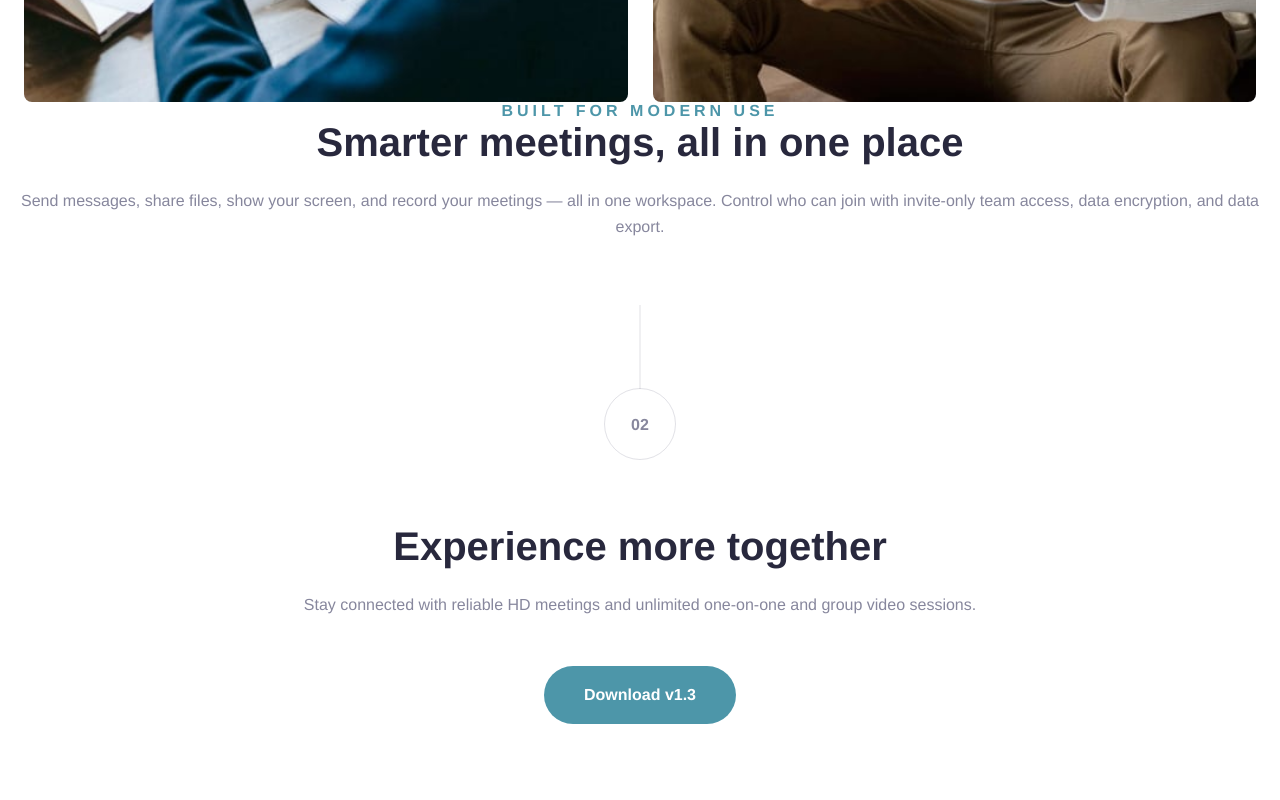
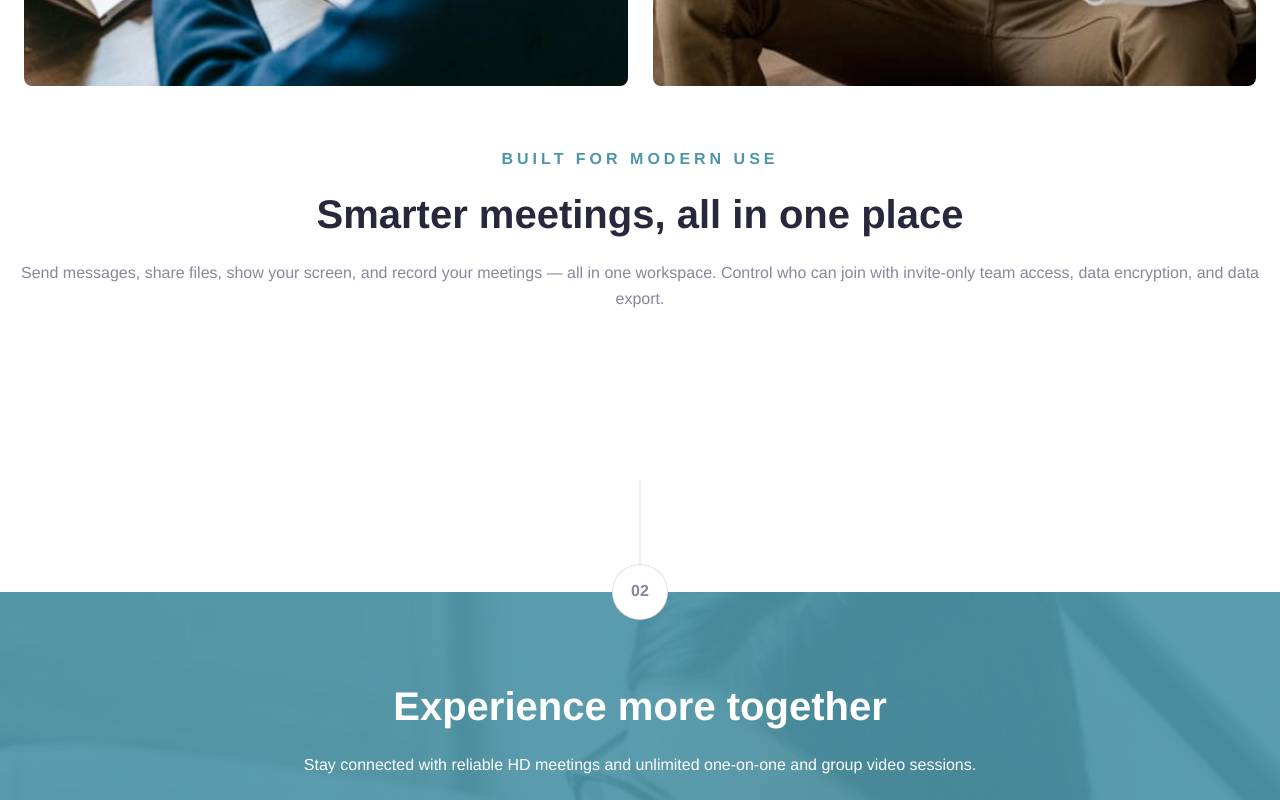
Before and after one commit to DonHeidi/meet-landing-page, a Vue app: page / in a window 1280 px wide. Shown: the part 2220-3020 px from the top of the page. Before the commit the page ends 2960 px from the top, so only its background shows below. Built offline with nearby package versions, Linux system fonts and the light colour scheme.

Commit message:
added footer

```diff
--- a/src/App.vue
+++ b/src/App.vue
@@ -3,13 +3,13 @@ import { defineComponent } from 'vue'
   import HeroSection from './components/LandingHero.vue'
   import BrandLogo from './components/BrandLogo.vue'
   import LandingSection from './components/LandingSection.vue'
-import SectionCTA from './components/SectionCTA.vue'
-import SectionGrid from './components/SectionGrid.vue'
   import CTAButton from './components/cta/CTAButton.vue'
   import CopyOverline from './components/copy/CopyOverline.vue'
   import CopyHeading from './components/copy/CopyHeading.vue'
   import CopySubHeading from './components/copy/CopySubHeading.vue'
   import CopyBody from './components/copy/CopyBody.vue'
+  import GalleryGrid from './components/grid/GalleryGrid.vue'
+  import GalleryImage from './components/grid/GalleryImage.vue'
 
   export default defineComponent({
     name: 'App',
@@ -17,13 +17,24 @@ export default defineComponent({
       HeroSection,
       BrandLogo,
       LandingSection,
-    SectionGrid,
-    SectionCTA,
       CTAButton,
       CopyOverline,
       CopyHeading,
       CopySubHeading,
       CopyBody,
+      GalleryGrid,
+      GalleryImage,
+    },
+    data: () => {
+      return {
+        headline: 'Group Chat for Everyone',
+        copyHero:
+          'Meet makes it easy to connect with others face-to-face virtually and collaborate across any device.',
+        womanInVideoCall: require('@/assets/desktop/image-woman-in-videocall.jpg'),
+        womenVideochatting: require('@/assets/desktop/image-women-videochatting.jpg'),
+        menInMeeting: require('@/assets/desktop/image-men-in-meeting.jpg'),
+        manTexting: require('@/assets/desktop/image-man-texting.jpg'),
+      }
     },
   })
 </script>
@@ -32,18 +43,20 @@ export default defineComponent({
   <header>
     <BrandLogo />
     <HeroSection>
-      <CopyHeading>Group Chat for Everyone</CopyHeading>
-      <CopyBody
-        >Meet makes it easy to connect with others face-to-face virtually and
-        collaborate across any device.
-      </CopyBody>
-      <CTAButton theme="primary">Download <span>v1.3</span></CTAButton>
-      <CTAButton theme="secondary">What is it?</CTAButton>
+      <CopyHeading>{{ headline }}</CopyHeading>
+      <CopyBody>{{ copyHero }}</CopyBody>
+      <CTAButton>Download <span>v1.3</span></CTAButton>
+      <CTAButton theme="secondary" padding="sm">What is it?</CTAButton>
     </HeroSection>
   </header>
   <main>
     <LandingSection>
-      <SectionGrid />
+      <GalleryGrid>
+        <GalleryImage :src="womanInVideoCall" alt="" />
+        <GalleryImage :src="womenVideochatting" alt="" />
+        <GalleryImage :src="menInMeeting" alt="" />
+        <GalleryImage :src="manTexting" alt="" />
+      </GalleryGrid>
       <CopyOverline>Built for modern use</CopyOverline>
       <CopySubHeading>Smarter meetings, all in one place</CopySubHeading>
       <CopyBody>
@@ -52,15 +65,13 @@ export default defineComponent({
         data encryption, and data export.
       </CopyBody>
     </LandingSection>
-    <LandingSection>
-      <SectionCTA>
-        <CopySubHeading> Experience more together </CopySubHeading>
-        <CopyBody
-          >Stay connected with reliable HD meetings and unlimited one-on-one and
+    <LandingSection theme="dark">
+      <CopySubHeading theme="light"> Experience more together </CopySubHeading>
+      <CopyBody theme="light">
+        Stay connected with reliable HD meetings and unlimited one-on-one and
         group video sessions.
       </CopyBody>
-        <CTAButton>Download <span>v1.3</span></CTAButton>
-      </SectionCTA>
+      <CTAButton theme="secondary">Download <span>v1.3</span></CTAButton>
     </LandingSection>
   </main>
 </template>
--- a/src/components/LandingSection.vue
+++ b/src/components/LandingSection.vue
@@ -3,13 +3,17 @@ import { defineComponent } from 'vue'
 
 export default defineComponent({
   props: {
-    number: Number,
+    theme: {
+      type: String,
+      default: 'light',
+      validator: (value: string) => ['light', 'dark'].includes(value),
+    },
   },
 })
 </script>
 
 <template>
-  <section class="section">
+  <section :class="['section', theme]">
     <div class="numeration"></div>
     <slot />
   </section>
@@ -18,32 +22,51 @@ export default defineComponent({
 <style scoped>
 .section {
   margin-top: 9.25rem;
+  padding-bottom: 72px;
 }
 
-.section:first-of-type .numeration:after {
-  content: '01';
+.dark {
+  position: relative;
 }
 
-.section:nth-of-type(2) .numeration:after {
-  content: '02';
+.dark:before {
+  content: '';
+  background: url('../assets/mobile/image-footer.jpg');
+  position: absolute;
+  background-size: cover;
+  background-repeat: no-repeat;
+  margin-top: 28px;
+  height: 100%;
+  width: 100%;
+  left: 0;
+  top: 0;
+  z-index: -2;
 }
 
-.numeration:after {
-  color: #87879d;
-  font-weight: 900;
-  font-size: 1rem;
-  line-height: 1.625rem;
+.dark:after {
+  content: '';
+  position: absolute;
+  left: 0;
+  top: 0;
+  height: 100%;
+  width: 100%;
+  background-color: rgba(77, 150, 169, 0.9);
+  margin-top: 28px;
+  background-position-y: 50px;
+  z-index: -1;
 }
 
 .numeration {
   position: relative;
-  height: 4.5rem;
+  height: 3.5rem;
   aspect-ratio: 1/1;
   border-radius: 50%;
   border-color: rgba(135, 135, 157, 0.25);
   border-width: 1px;
   border-style: solid;
+  background-color: #fff;
   text-align: center;
+  vertical-align: middle;
   line-height: 4.5rem;
   margin-left: auto;
   margin-right: auto;
@@ -61,4 +84,22 @@ export default defineComponent({
   left: 50%;
   transform: translateX(-50%);
 }
+
+.numeration:after {
+  position: absolute;
+  color: #87879d;
+  font-weight: 900;
+  font-size: 1rem;
+  line-height: 1.625rem;
+  left: 50%;
+  transform: translate(-50%, 50%);
+}
+
+.section:first-of-type .numeration:after {
+  content: '01';
+}
+
+.section:nth-of-type(2) .numeration:after {
+  content: '02';
+}
 </style>
--- a/src/components/SectionCTA.vue
+++ /dev/null
@@ -1,3 +0,0 @@
-<template>
-  <div><slot /></div>
-</template>
--- a/src/components/SectionGrid.vue
+++ /dev/null
@@ -1,41 +0,0 @@
-<template>
-  <div class="grid">
-    <img
-      class="grid-img"
-      src="../assets/desktop/image-woman-in-videocall.jpg"
-      alt=""
-    />
-    <img
-      class="grid-img"
-      src="../assets/desktop/image-women-videochatting.jpg"
-      alt=""
-    />
-    <img
-      class="grid-img"
-      src="../assets/desktop/image-men-in-meeting.jpg"
-      alt=""
-    />
-    <img
-      class="grid-img"
-      src="../assets/desktop/image-man-texting.jpg"
-      alt=""
-    />
-  </div>
-</template>
-
-<style scoped>
-.grid-img {
-  width: 100%;
-  border-radius: 0.5rem;
-}
-
-.grid {
-  display: grid;
-  place-items: center;
-  grid-template-columns: 1fr 1fr;
-  column-gap: 25px;
-  row-gap: 24px;
-  margin-left: 1.5rem;
-  margin-right: 1.5rem;
-}
-</style>
--- a/src/components/copy/CopyBody.vue
+++ b/src/components/copy/CopyBody.vue
@@ -1,13 +1,36 @@
+<script lang="ts">
+import { defineComponent } from 'vue'
+
+export default defineComponent({
+  props: {
+    theme: {
+      type: String,
+      validator: (value: string) => ['dark', 'light'].includes(value),
+      default: 'dark',
+    },
+  },
+})
+</script>
+
 <template>
-  <p class="body"><slot /></p>
+  <p :class="['copy-body', theme]"><slot /></p>
 </template>
+
 <style scoped>
-.body {
+.copy-body {
   color: #87879d;
   font-size: 1rem;
   line-height: 1.625rem;
   margin-top: 1.5rem;
   margin-bottom: 2rem;
+}
+
+.dark {
+  color: #87879d;
+}
+
+.light {
+  color: #fff;
 }
 
 @media only screen and (min-width: 1440px) {
--- a/src/components/copy/CopySubHeading.vue
+++ b/src/components/copy/CopySubHeading.vue
@@ -1,12 +1,34 @@
+<script lang="ts">
+import { defineComponent } from 'vue'
+
+export default defineComponent({
+  props: {
+    theme: {
+      type: String,
+      validator: (value: string) => ['dark', 'light'].includes(value),
+      default: 'dark',
+    },
+  },
+})
+</script>
+
 <template>
-  <h2 class="sub-heading"><slot /></h2>
+  <h2 :class="['sub-heading', theme]"><slot /></h2>
 </template>
 <style scoped>
+.dark {
+  color: #28283d;
+}
+
+.light {
+  color: #fff;
+}
+
 .sub-heading {
-  color: #28283d;
   font-size: 2rem;
   line-height: 2.25rem;
   font-weight: 900;
+  margin: 1.5rem;
 }
 
 @media only screen and (min-width: 768px) {
--- a/src/components/cta/CTAButton.vue
+++ b/src/components/cta/CTAButton.vue
@@ -8,12 +8,17 @@ export default defineComponent({
       validator: (value: string) => ['primary', 'secondary'].includes(value),
       default: () => 'primary',
     },
+    padding: {
+      type: String,
+      validator: (value: string) => ['sm', 'lg'].includes(value),
+      default: () => 'lg',
+    },
   },
 })
 </script>
 
 <template>
-  <a :class="['cta', theme]" href="#"><slot /></a>
+  <a :class="['cta', theme, `p-${padding}`]" href="#"><slot /></a>
 </template>
 
 <style>
@@ -47,11 +52,18 @@ export default defineComponent({
 
 .secondary {
   background-color: #855fb1;
-  padding-inline: 29px;
 }
 
 .secondary:hover {
   background-color: #d9b8ff;
+}
+
+.p-sm {
+  padding-inline: 29px;
+}
+
+.p-lg {
+  padding-inline: 40px;
 }
 
 @media only screen and (min-width: 768px) {
--- /dev/null
+++ b/src/components/grid/GalleryGrid.vue
@@ -0,0 +1,18 @@
+<template>
+  <div class="grid">
+    <slot />
+  </div>
+</template>
+
+<style scoped>
+.grid {
+  display: grid;
+  place-items: center;
+  grid-template-columns: 1fr 1fr;
+  column-gap: 25px;
+  row-gap: 24px;
+  margin-left: 1.5rem;
+  margin-right: 1.5rem;
+  margin-bottom: 4rem;
+}
+</style>
--- /dev/null
+++ b/src/components/grid/GalleryImage.vue
@@ -0,0 +1,27 @@
+<script lang="ts">
+import { defineComponent } from 'vue'
+
+export default defineComponent({
+  props: {
+    src: {
+      type: String,
+      required: true,
+    },
+    alt: {
+      type: String,
+      required: true,
+    },
+  },
+})
+</script>
+
+<template>
+  <img class="grid-img" :src="src" :alt="alt ? alt : ''" />
+</template>
+
+<style scopded>
+.grid-img {
+  width: 100%;
+  border-radius: 0.5rem;
+}
+</style>
```
Also changed, not shown: .prettierrc.json. Lines whose indentation alone changed are shown as unchanged.
